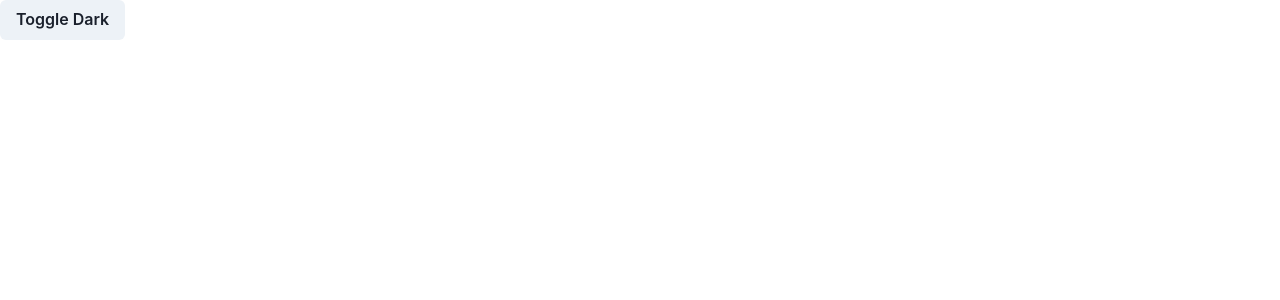
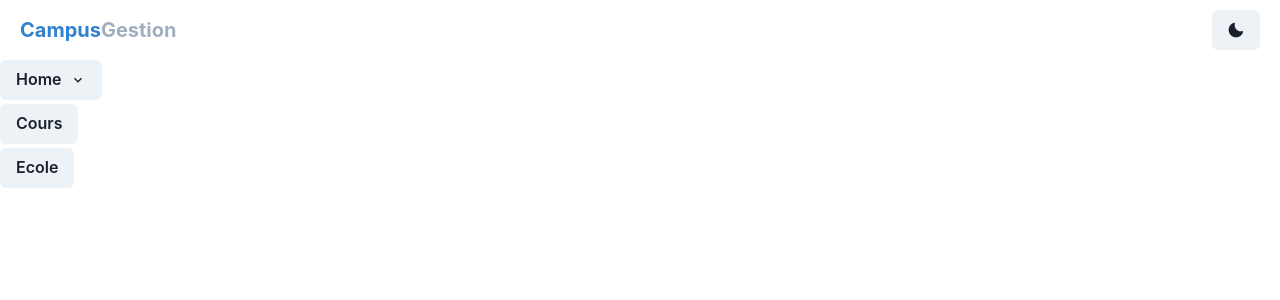
Before and after one commit to franktronics/campus-gestion, a Next.js app: page / in a window 1280 px wide. Shown: the top 300 px of the page. Built offline with nearby package versions, Linux system fonts and the light colour scheme.

Commit message:
beginn menu

```diff
--- /dev/null
+++ b/components/account/Signin.tsx
@@ -0,0 +1,7 @@
+
+export default function Signin() {
+
+    return <>
+        Signin
+    </>
+}
--- /dev/null
+++ b/components/account/Signup.tsx
@@ -0,0 +1,7 @@
+
+export default function Signup() {
+
+    return <>
+        Signup
+    </>
+}
--- /dev/null
+++ b/components/dashboard/DashboardRoute.tsx
@@ -0,0 +1,9 @@
+import { Box } from "@chakra-ui/react";
+import Student from "./Student";
+
+export default function DashboardRoute(){
+
+    return <Box maxW="1440px" margin="0 auto">
+        <Student/>
+    </Box>
+}
--- /dev/null
+++ b/components/dashboard/Student.tsx
@@ -0,0 +1,10 @@
+import MenuLeft from "../generic/MenuLeft";
+import NavBar from "../generic/NavBar";
+
+export default function Student(){
+
+    return <>
+        <NavBar/>
+        <MenuLeft/>
+    </>
+}
--- /dev/null
+++ b/components/generic/Logo.tsx
@@ -0,0 +1,9 @@
+import { Box, Flex } from "@chakra-ui/react";
+
+export default function Logo(){
+
+    return <Flex>
+        <Box color="blue.500" fontSize={20} fontWeight="bold">Campus</Box>
+        <Box color="gray.400" fontSize={20} fontWeight="bold">Gestion</Box>
+    </Flex>
+}
--- /dev/null
+++ b/components/generic/MenuLeft.tsx
@@ -0,0 +1,46 @@
+import {
+    Menu,
+    MenuButton,
+    MenuList,
+    MenuItem,
+    MenuItemOption,
+    MenuGroup,
+    MenuOptionGroup,
+    MenuDivider,
+    Box,
+    Button,
+} from '@chakra-ui/react'
+import { ChevronDownIcon } from '@chakra-ui/icons'
+import { menuConfig } from '../../config/menuConfig'
+
+export default function MenuLeft() {
+
+    return <Box as="aside" display="flex" flexDirection="column" maxW="200px">
+        {
+        menuConfig.map((item, k) => {
+            if(item.subMenu){
+                return <Box mb={1} w="100%">
+                    <Menu>
+                        <MenuButton as={Button} rightIcon={<ChevronDownIcon />}>
+                            {item.title}
+                        </MenuButton>
+                        <MenuList>
+                            {item.subMenu.map((sub, j) => {
+                                return <MenuItem>{sub.title}</MenuItem>
+                            })}
+                        </MenuList>
+                    </Menu>
+                </Box>
+            }else{
+                return <Box mb={1} w="100%">
+                    <Menu>
+                        <MenuButton as={Button} rightIcon={null}>
+                            {item.title}
+                        </MenuButton>
+                    </Menu>
+                </Box>
+            }
+        })
+        }
+    </Box>
+}
--- /dev/null
+++ b/components/generic/NavBar.tsx
@@ -0,0 +1,15 @@
+import { Box } from "@chakra-ui/react";
+import Logo from "./Logo";
+import SwitchTheme from "./SwitchTheme";
+
+export default function NavBar(){
+
+    return <Box as="nav" display="flex" alignItems="center" justifyContent="space-between" h="60px" px={5}>
+        <Box>
+            <Logo/>
+        </Box>
+        <Box>
+            <SwitchTheme/>
+        </Box>
+    </Box>
+}
--- /dev/null
+++ b/components/generic/SwitchTheme.tsx
@@ -0,0 +1,15 @@
+import { Center, Button, useColorMode } from "@chakra-ui/react"
+import { SunIcon, MoonIcon } from '@chakra-ui/icons'
+
+export default function SwitchTheme () {
+    const { colorMode, toggleColorMode } = useColorMode()
+
+    return <Button onClick={toggleColorMode}>
+        {colorMode === 'light' && <Center>
+            <MoonIcon/>
+        </Center>}
+        {colorMode === 'dark' && <Center>
+            <SunIcon/>
+        </Center>}
+    </Button>
+}
--- /dev/null
+++ b/config/menuConfig.tsx
@@ -0,0 +1,25 @@
+
+export const menuConfig = [
+    {
+        title: 'Home',
+        link: '',
+        subMenu: [
+            {
+                title: 'Home 1',
+                link: ''
+            },
+            {
+                title: 'Home 2',
+                link: ''
+            }
+        ]
+    },
+    {
+        title: 'Cours',
+        link: ''
+    },
+    {
+        title: 'Ecole',
+        link: ''
+    },
+]
--- a/package.json
+++ b/package.json
@@ -1,5 +1,5 @@
 {
-  "name": "chakra-ui-base-project",
+  "name": "campus-gestion",
   "version": "0.1.0",
   "private": true,
   "scripts": {
@@ -9,6 +9,7 @@
     "lint": "next lint"
   },
   "dependencies": {
+    "@chakra-ui/icons": "^1.1.7",
     "@chakra-ui/react": "^1.8.6",
     "@emotion/react": "^11",
     "@emotion/styled": "^11",
--- a/pages/index.tsx
+++ b/pages/index.tsx
@@ -1,13 +1,15 @@
-import { Button, useColorMode } from '@chakra-ui/react'
+import { Box } from '@chakra-ui/react'
 import type { NextPage } from 'next'
+import Signin from '../components/account/Signin'
+import Signup from '../components/account/Signup'
+import DashboardRoute from '../components/dashboard/DashboardRoute'
 
 const Home: NextPage = () => {
-  const { colorMode, toggleColorMode } = useColorMode()
 
   return <div>
-    <Button onClick={toggleColorMode}>
-        Toggle {colorMode === 'light' ? 'Dark' : 'Light'}
-    </Button>
+    <DashboardRoute/>
+    {/* <Signin/> selon les conditions de connexion
+    <Signup/> */}
   </div>
 }
 
```
Also changed, not shown: 1 other file (tests, documents, lock files or other folders).
